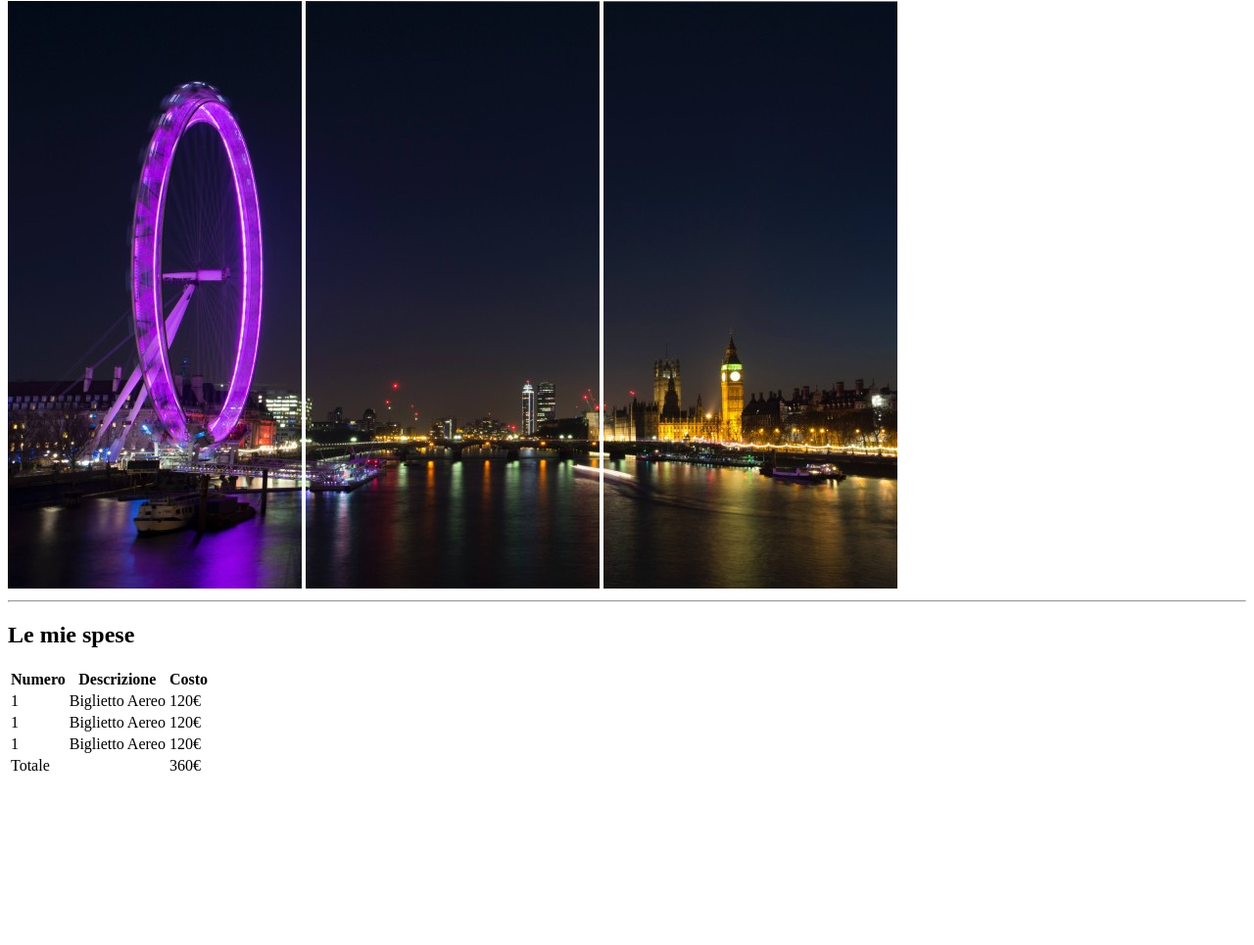
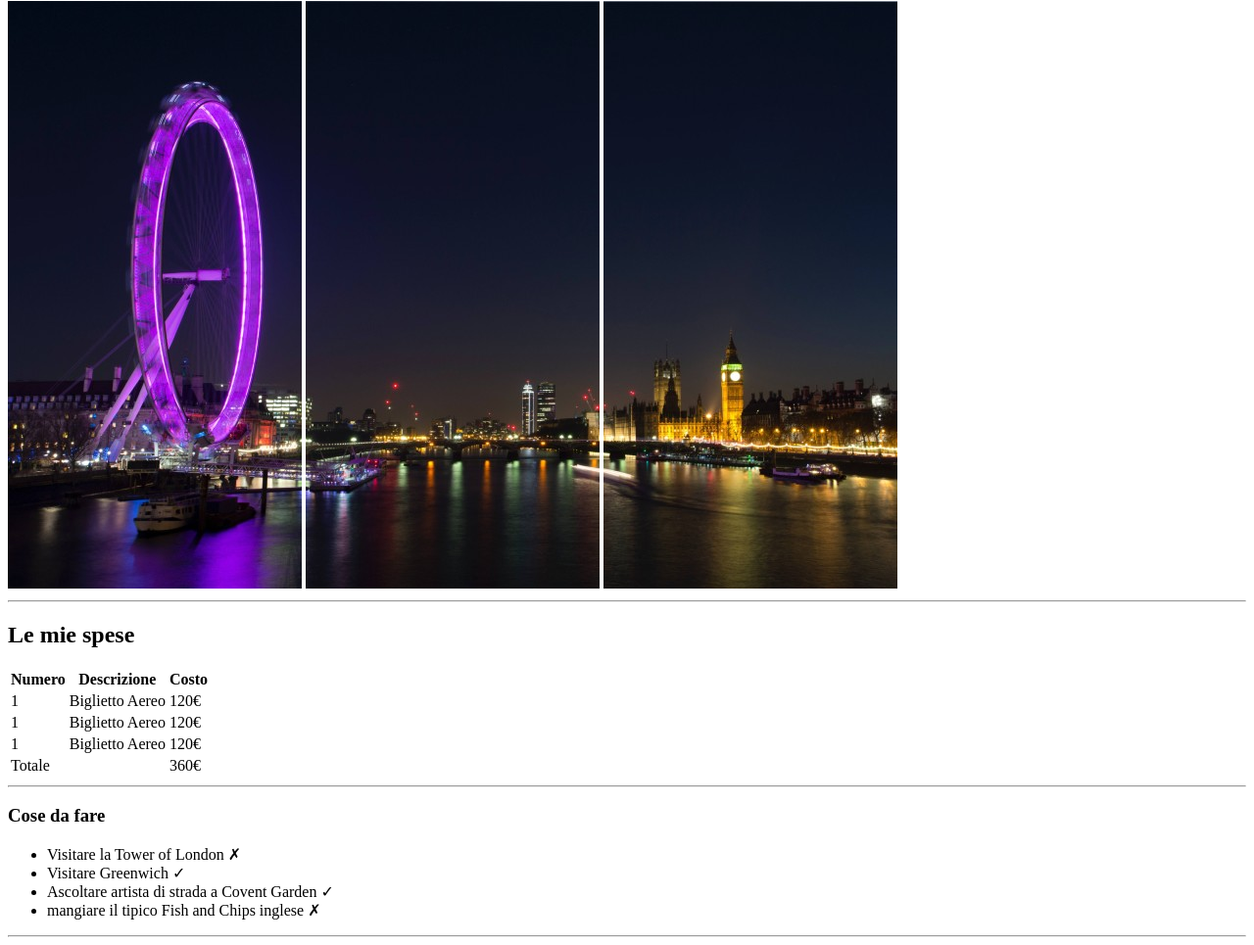
Before and after one commit to matteodragotto/html-london-trip, a plain HTML site: page index.html in a window 1280 px wide. Shown: the part 79-1044 px from the top of the page at 98% size. Before the commit the page ends 881 px from the top, so only its background shows below. Drawn offline with Linux system fonts and the light colour scheme.

Commit message:
[add] lista cose da fare

```diff
--- a/index.html
+++ b/index.html
@@ -9,22 +9,28 @@
 <body>
   <header>
     <h1>Il mio Viaggio a Londra</h1>
-    <img src="./img/pexels-bill-emrich-230794-0.jpg" alt="">
-    <img src="./img/pexels-bill-emrich-230794-1.jpg" alt="">
-    <img src="./img/pexels-bill-emrich-230794-2.jpg" alt="">
+    <div>
+      <img src="./img/pexels-bill-emrich-230794-0.jpg" alt="">
+      <img src="./img/pexels-bill-emrich-230794-1.jpg" alt="">
+      <img src="./img/pexels-bill-emrich-230794-2.jpg" alt="">
+    </div>
   </header>
   <hr>
 
   <main>
-    <h2>Le mie spese</h2>
-    <!--Creazione tabella-->
+
+    <!--creazione tabella spese-->
+    <section>
+      <h2>Le mie spese</h2>
+
+    <!--intestazione tabella-->
     <table>
       <thead>
         <th>Numero</th>
         <th>Descrizione</th>
         <th>Costo</th>
       </thead>
-    <!--Creazione tabella-->
+    <!--intestazione tabella-->
 
     <!--corpo tabella-->
     <tbody>
@@ -57,6 +63,27 @@
     <!--/chiusura tabella-->
     </table>
 
+    </section>
+    <hr>
+
+    <!--creazione lista cose da fare-->
+    <Section>
+      <h3>Cose da fare</h3>
+        <ul>
+          <li>Visitare la Tower of London &cross;</li>
+          <li>Visitare Greenwich &check;</li>
+          <li>Ascoltare artista di strada a Covent Garden &check;</li>
+          <li>mangiare il tipico Fish and Chips inglese &cross;</li>
+        </ul>
+    </Section>
+    <hr>
+
+
+
+
+
+
+
   </main>
 
   <footer>
```
